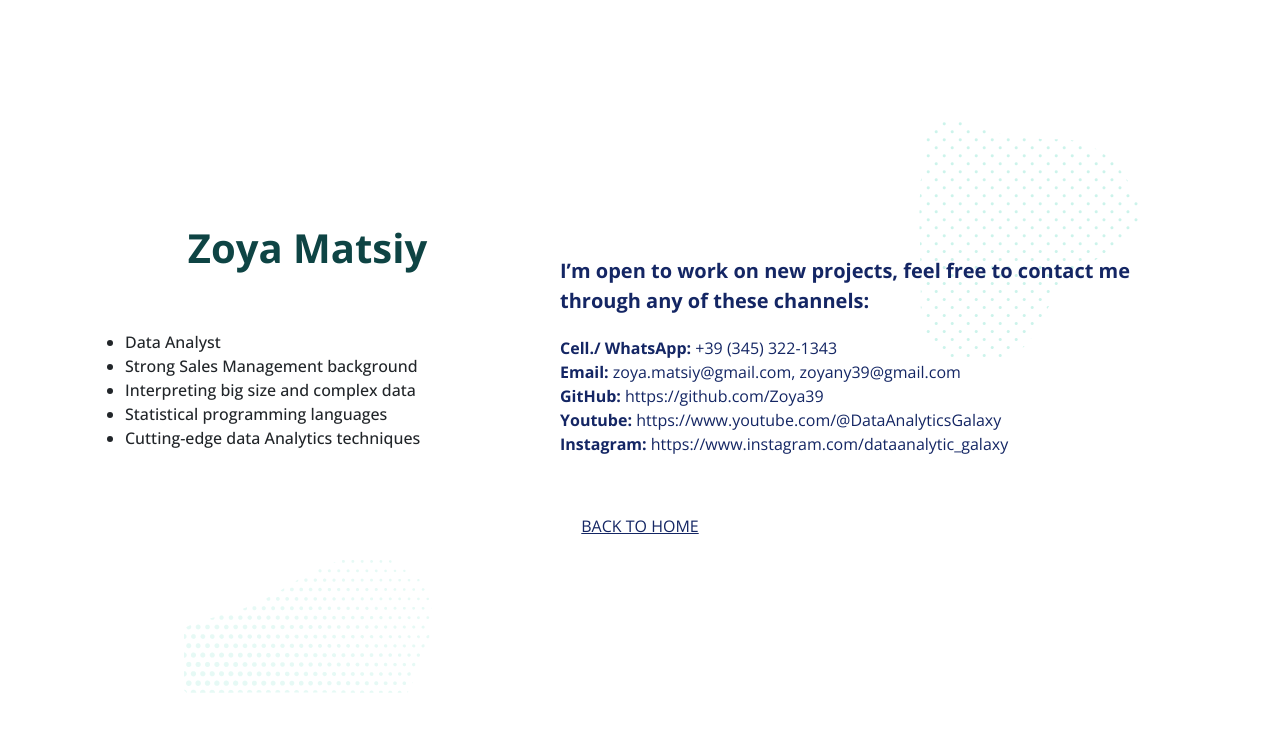
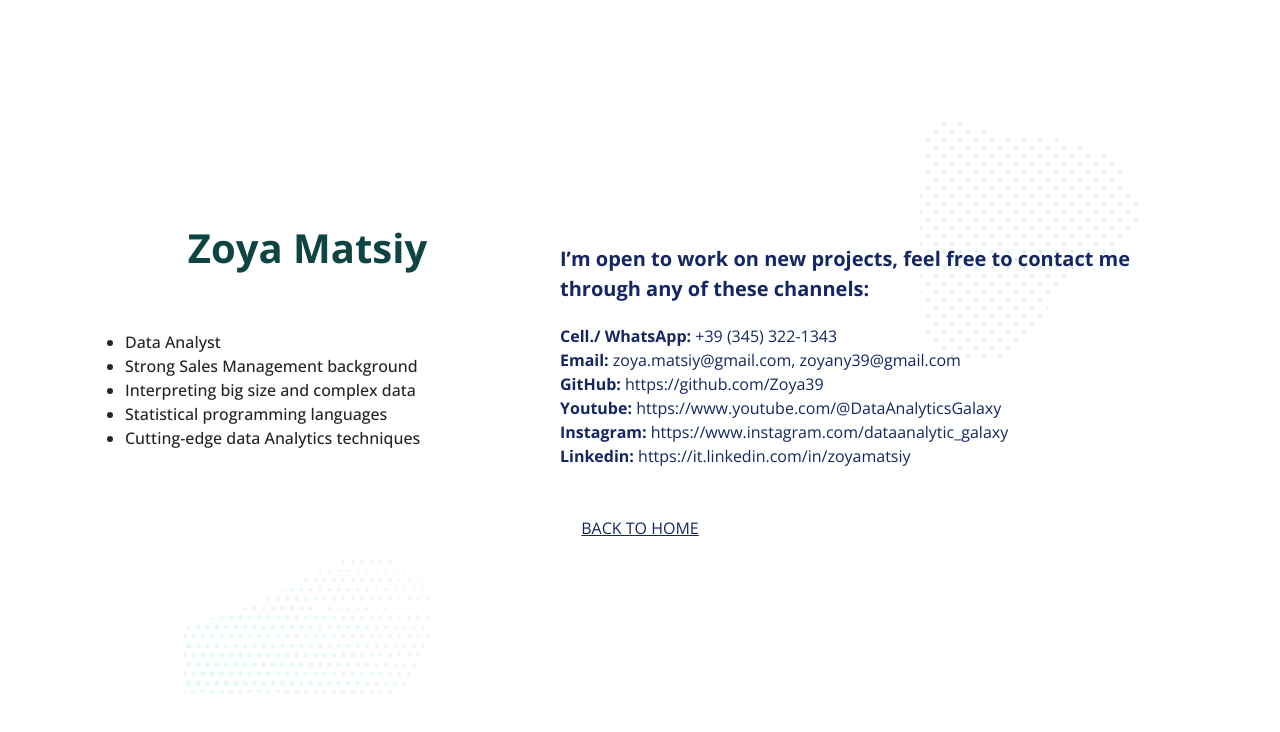
Before and after one commit to Zoya39/zoya39.github.io, a plain HTML site: page contact.html in a window 1280 px wide. Drawn offline with nearby package versions, Linux system fonts and the light colour scheme.

Commit message:
Update contact.html

```diff
--- a/contact.html
+++ b/contact.html
@@ -135,6 +135,13 @@
               class="contact-details"
               >https://www.instagram.com/dataanalytic_galaxy</a
             >
+            <br />
+            <strong>Linkedin:</strong>
+            <a
+              href="https://it.linkedin.com/in/zoyamatsiy"
+              class="contact-details"
+              >https://it.linkedin.com/in/zoyamatsiy</a
+            >
           </div>
         </div>
       </div>
```
